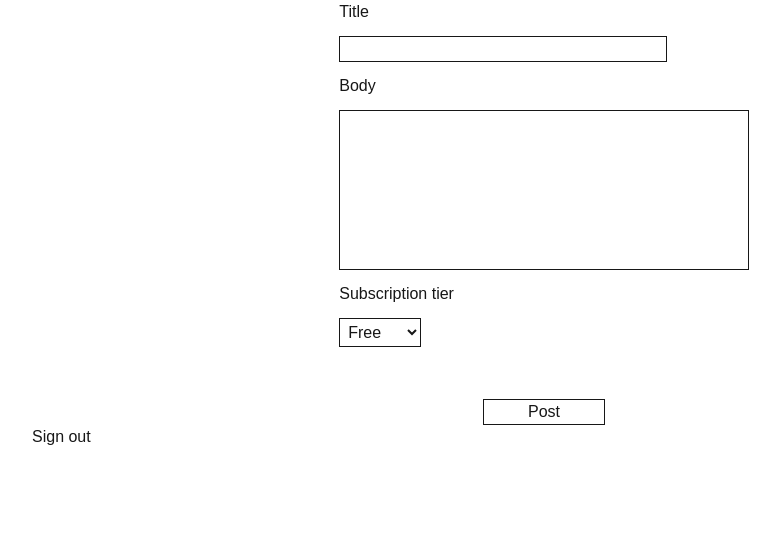
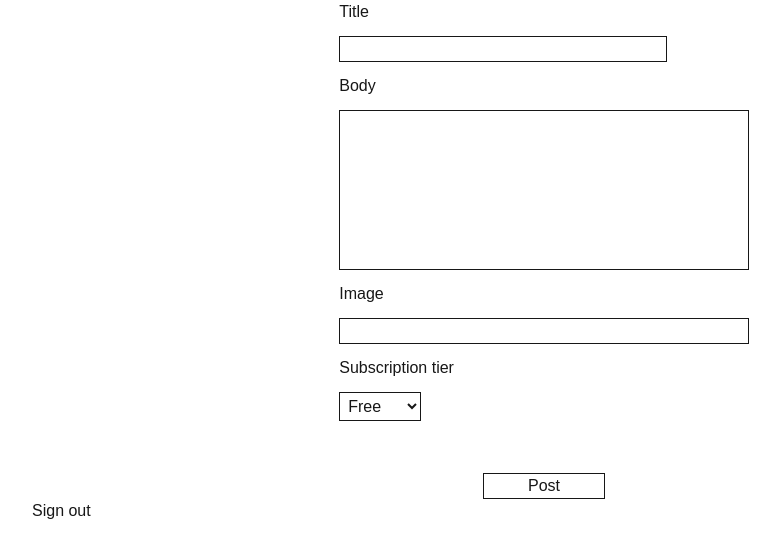
Before and after one commit to Medieinstitutet/fsu24d-systemutveckling-e-handel-f-r-prenumerationer-the-thirteen, a Next.js app: page /admin in a window 1280 px wide. Shown: the top 558 px of the page, without its empty margins (96-876 px from the left). Built offline with nearby package versions, Linux system fonts and the light colour scheme; no server answers.

Commit message:
After changes

```diff
--- a/src/app/admin/page.tsx
+++ b/src/app/admin/page.tsx
@@ -7,7 +7,7 @@ export const AdminPage = () => {
 
   const { data: session, status } = useSession();
 
-  const [form, setForm] = useState({title: "", body: "", accessLevel: "free"});
+  const [form, setForm] = useState({title: "", body: "", imageUrl: "", accessLevel: "free"});
 
   const handleChange = (e: ChangeEvent<HTMLSelectElement | HTMLInputElement | HTMLTextAreaElement>) => {
     setForm({...form, [e.target.name]: e.target.value});
@@ -30,6 +30,8 @@ export const AdminPage = () => {
       <input type="text" className="border w-[80%]" name="title" onChange={handleChange}/>
       <label>Body</label>
       <textarea className="border w-full h-40 resize-none" name="body" onChange={handleChange}></textarea>
+      <label>Image</label>
+      <input type="text" className="border" name="imageUrl" onChange={handleChange} />
       <label>Subscription tier</label>
       <select className="border w-[20%] p-1" name="accessLevel" onChange={handleChange}>
         <option value={"free"}>Free</option>
--- a/src/app/api/articles/route.ts
+++ b/src/app/api/articles/route.ts
@@ -19,7 +19,7 @@ export async function POST(req: NextRequest) {
     await connectDB();
 
     const articleBody = await req.json();
-    const { title, body, accessLevel } = articleBody;
+    const { title, body, imageUrl, accessLevel } = articleBody;
 
     if (!title || !body || !accessLevel) {
         return NextResponse.json(
@@ -32,6 +32,7 @@ export async function POST(req: NextRequest) {
         const newArticle = await Content.create({
             title,
             body,
+            imageUrl,
             accessLevel
         });
 
--- a/src/lib/models/Content.ts
+++ b/src/lib/models/Content.ts
@@ -5,6 +5,7 @@ export interface IContent {
     title: string;
     body: string;
     accessLevel: AccessLevel;
+    imageUrl: string;
     createdAt: Date;
 }
 
@@ -16,6 +17,7 @@ const ContentSchema = new Schema<IContent>({
         enum: ['basic', 'pro', 'premium'],
         default: 'basic',
     },
+    imageUrl: { type: String, required: false},
     createdAt: { type: Date, default: Date.now },
 });
 
```
